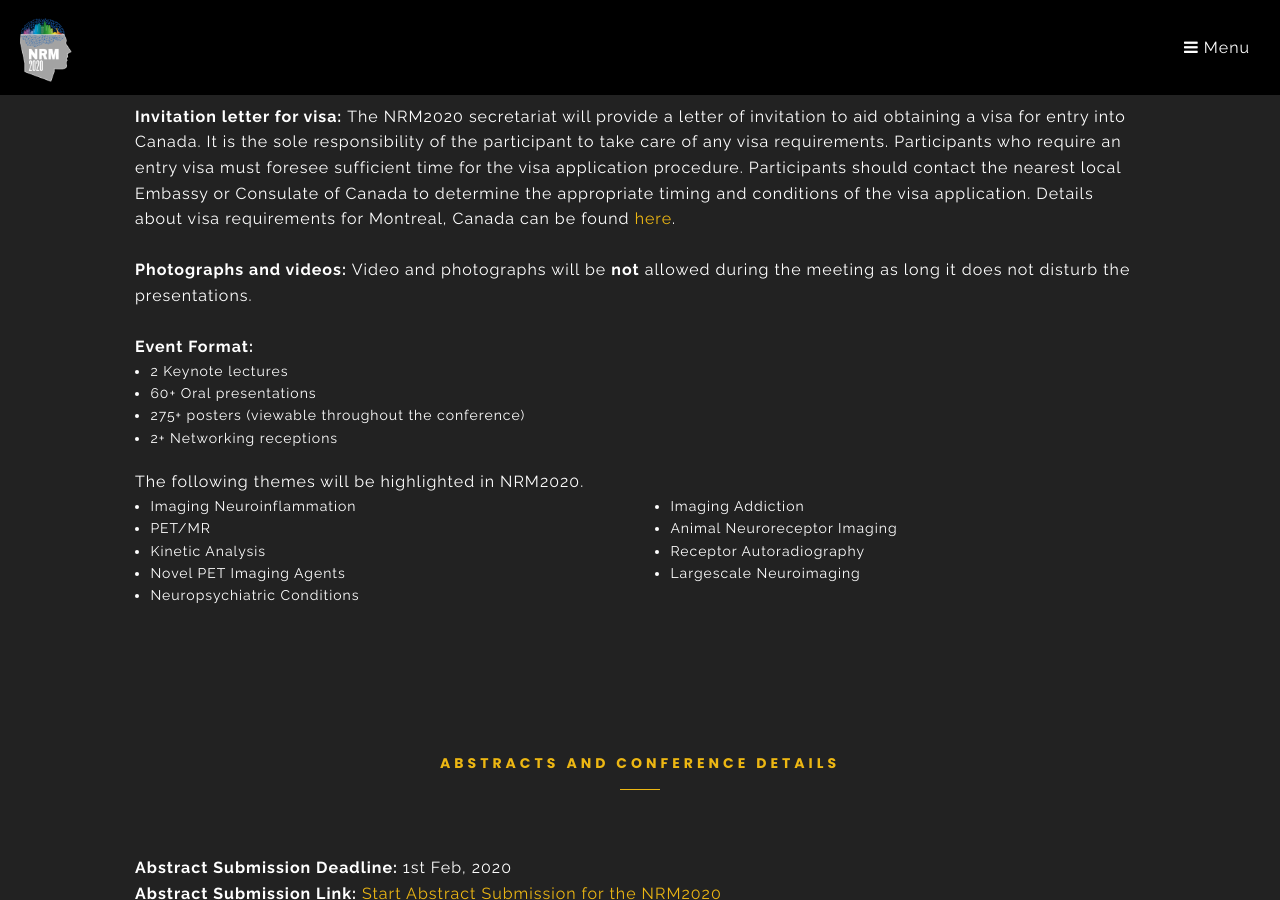
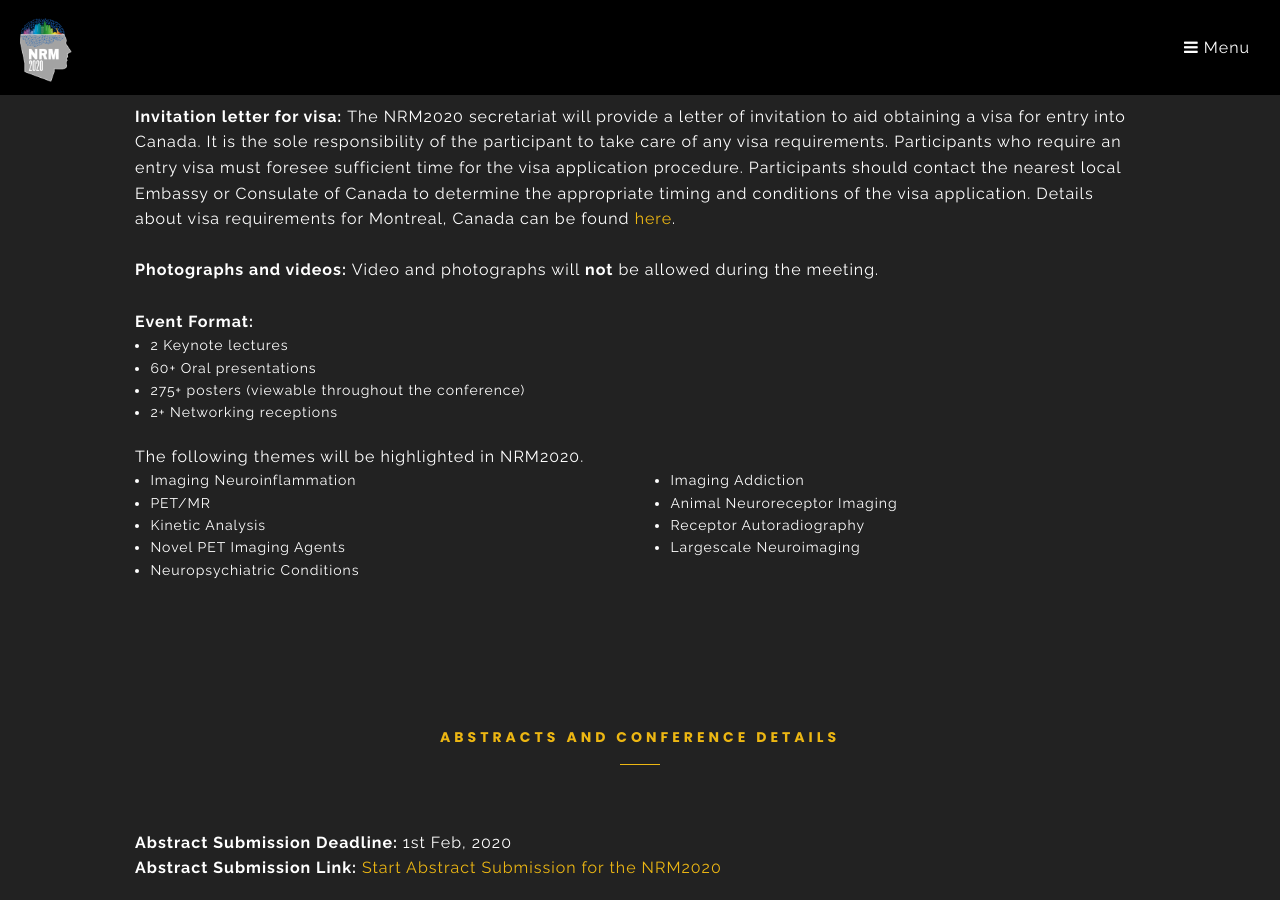
Before and after one commit to sulantha2006/nrm2020_web, a Jekyll site: the page built from index.html, in a window 1280 px wide and 900 px high, scrolled down 2423 px. Built offline with Jekyll 4.4.1, drawn with Linux system fonts in a browser that asks for light colours; the list of posts is cut into pages by our own code.

Commit message:
Modified video photo policy

```diff
--- a/_includes/keyinfo.html
+++ b/_includes/keyinfo.html
@@ -77,8 +77,8 @@
                   application. Details about visa requirements for Montreal, Canada can be found <a
                     href="http://www.cic.gc.ca/english/visit/visas.asp" target="_blank">here</a>.
                   <br><br>
-                  <strong> Photographs and videos: </strong> Video and photographs will be <strong>not</strong> allowed
-                  during the meeting as long it does not disturb the presentations.
+                  <strong> Photographs and videos: </strong> Video and photographs will <strong>not</strong> be allowed
+                  during the meeting.
                   <br><br>
                   <strong> Event Format: </strong>
                 </p>
```
